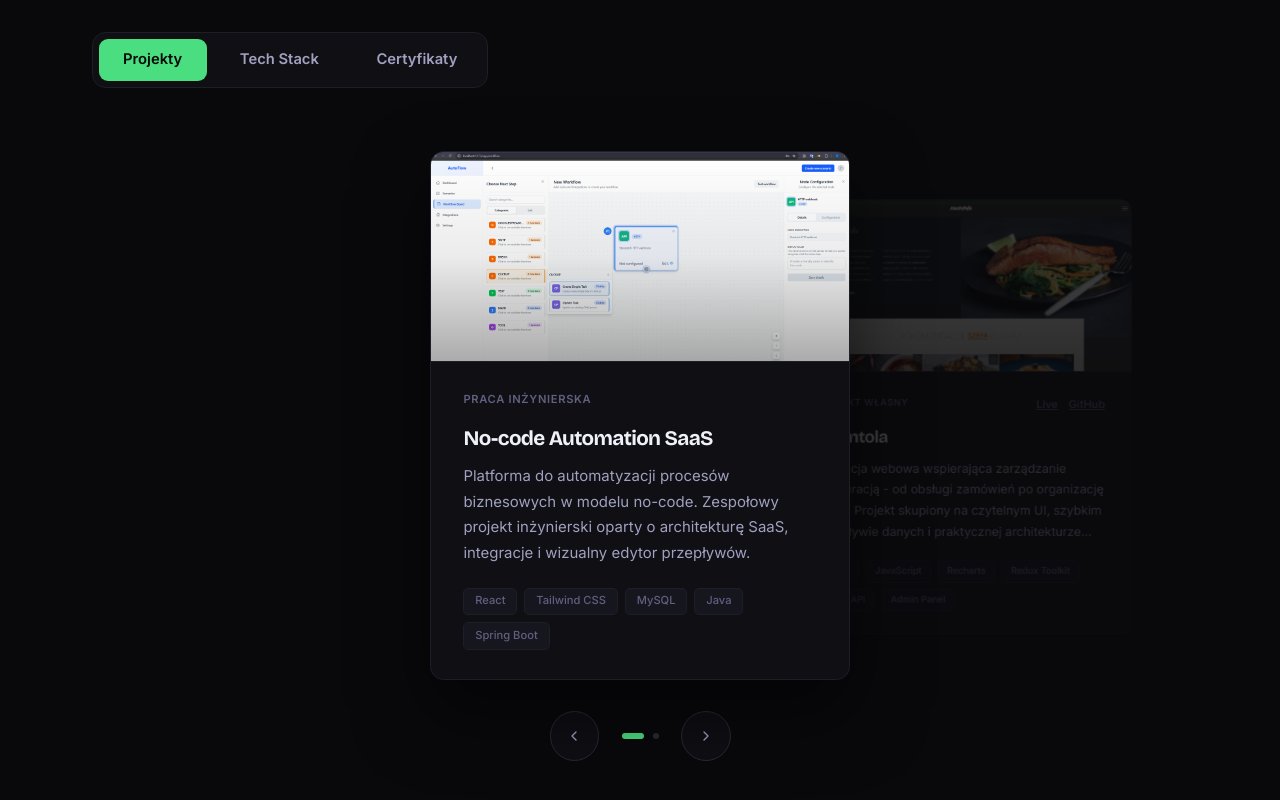
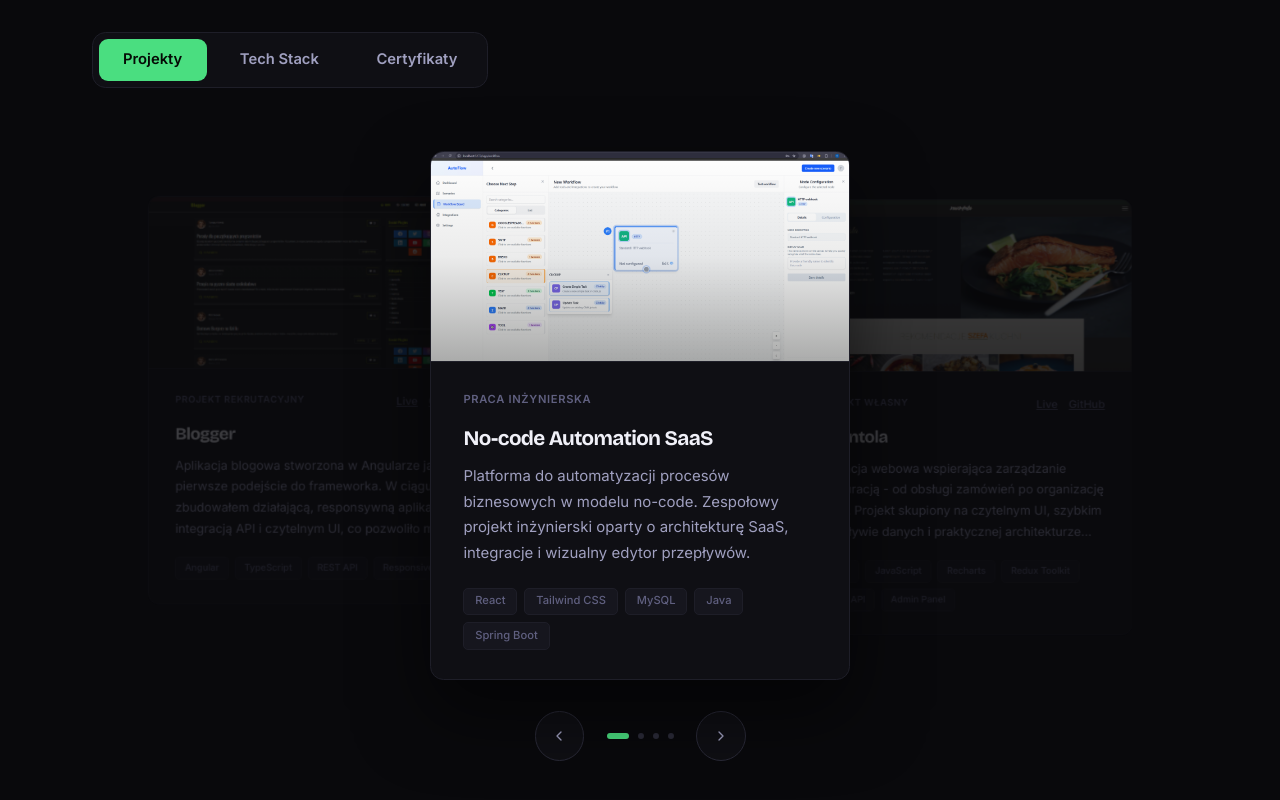
Before and after one commit to Vekaltor/portfolio, a React (Vite) app: page / in a window 1280 px wide. Shown: the part 2086-2886 px from the top of the page. Built offline with nearby package versions, Linux system fonts and the light colour scheme.

Commit message:
IMPLEMENTED additional projects

```diff
--- a/src/constants/content.ts
+++ b/src/constants/content.ts
@@ -5,7 +5,7 @@ import type {Certificate} from "../types/certificate.interface.ts";
 import type {Recommendation} from "../types/recommendation.interface.ts";
 
 const BASE = 'https://cdn.jsdelivr.net/gh/devicons/devicon@latest/icons/'
-const icon = (src: string, name: string, invert = false): TechIcon => ({ src: `${BASE}${src}`, name, invert })
+const icon = (src: string, name: string, invert = false): TechIcon => ({src: `${BASE}${src}`, name, invert})
 
 export const LANG_ICONS: TechIcon[] = [
     icon('typescript/typescript-original.svg', 'TypeScript'),
@@ -54,7 +54,7 @@ export const TIMELINE_ITEMS: TimelineItem[] = [
         company: 'BBCR sp. z o.o.',
         roleKey: 'tl.r1',
         descKey: 'tl.bbcr.desc',
-    tags: ['React', 'Angular', 'PrimeNG','Tailwind CSS', 'FlutterFlow', 'PWA', 'WCAG', 'CI/CD', 'REST API'],
+        tags: ['React', 'Angular', 'PrimeNG', 'Tailwind CSS', 'FlutterFlow', 'PWA', 'WCAG', 'CI/CD', 'REST API'],
     },
     {
         id: 'hackyeah',
@@ -89,11 +89,31 @@ export const PROJECTS: Project[] = [
         badgeKey: 'p2.b',
         titleKey: 'p2.t',
         descKey: 'p2.d',
-    chips: ['React', 'JavaScript', 'Recharts' , 'Redux Toolkit', 'REST API', 'Admin Panel'],
+        chips: ['React', 'JavaScript', 'Recharts', 'Redux Toolkit', 'REST API', 'Admin Panel'],
         github: 'https://github.com/Vekaltor/ravintola',
         live: 'https://ravintola.toadres.pl',
         previewSrc: '/ravintola-preview.png',
     },
+    {
+        bg: 'rgba(59,130,246,.08)',
+        badgeKey: 'p3.b',
+        titleKey: 'p3.t',
+        descKey: 'p3.d',
+        chips: ['React', 'Redux Toolkit', 'REST API', 'News API', 'Responsive UI'],
+        github: 'https://github.com/Vekaltor/news-app',
+        previewSrc: '/news-app-preview.png',
+        live: 'https://vekaltor.github.io/news-app/en',
+    },
+    {
+        bg: 'rgba(244,63,94,.08)',
+        badgeKey: 'p4.b',
+        titleKey: 'p4.t',
+        descKey: 'p4.d',
+        chips: ['Angular', 'TypeScript', 'REST API', 'Responsive UI'],
+        github: 'https://github.com/Vekaltor/blogger',
+        previewSrc: '/blogger-preview.png',
+        live: "https://vekaltor.github.io/blogger/",
+    }
 ]
 
 export const CERTS: Certificate[] = [
--- a/src/data/i18n.ts
+++ b/src/data/i18n.ts
@@ -11,6 +11,8 @@ export type TranslationKey =
     | 'stack.motivational'
     | 'p1.b' | 'p1.t' | 'p1.d'
     | 'p2.b' | 'p2.t' | 'p2.d'
+    | 'p3.b' | 'p3.t' | 'p3.d'
+    | 'p4.b' | 'p4.t' | 'p4.d'
     | 'chy.t' | 'chy.s' | 'chy.l'
     | 'cc1.t' | 'cc1.s' | 'cc2.t' | 'cc2.s' | 'cc3.t' | 'cc3.s' | 'ccl'
     | 'test.eyebrow' | 'test.title'
@@ -69,6 +71,12 @@ const pl: Translations = {
     'p2.b': 'Projekt własny',
     'p2.t': 'Ravintola',
     'p2.d': 'Aplikacja webowa wspierająca zarządzanie restauracją - od obsługi zamówień po organizację pracy. Projekt skupiony na czytelnym UI, szybkim przepływie danych i praktycznej architekturze aplikacji.',
+    'p3.b': 'Projekt własny',
+    'p3.t': 'News App',
+    'p3.d': 'Aplikacja webowa do przeglądania aktualnych wiadomości z różnych źródeł. Integracja z zewnętrznym API, zarządzanie stanem przez Redux Toolkit oraz nacisk na szybki dostęp do treści i przejrzysty interfejs użytkownika.',
+    'p4.b': 'Projekt rekrutacyjny',
+    'p4.t': 'Blogger',
+    'p4.d': 'Aplikacja blogowa stworzona w Angularze jako pierwsze podejście do frameworka. W ciągu 2 dni zbudowałem działającą, responsywną aplikację z integracją API i czytelnym UI, co pozwoliło mi szybko wejść w ekosystem Angulara i rozpocząć pracę komercyjną.',
     'chy.t': 'Finalista HackYeah 2024',
     'chy.s': 'Największy hackathon w Europie · projekt CountryBike. Praca zespołowa, kreatywność i kod w 24h.',
     'chy.l': 'Zobacz projekt',
@@ -156,6 +164,12 @@ const en: Translations = {
     'p2.b': 'Personal project',
     'p2.t': 'Ravintola',
     'p2.d': 'A web application designed to support restaurant management - from handling orders to organizing daily operations. Focused on clean UI, fast data flow and practical application architecture.',
+    'p3.b': 'Personal project',
+    'p3.t': 'News App',
+    'p3.d': 'A web application for browsing real-time news from multiple sources. Integrates external API, uses Redux Toolkit for state management and focuses on fast content access and clean, user-friendly UI.',
+    'p4.b': 'Recruitment project',
+    'p4.t': 'Blogger',
+    'p4.d': 'A blog application built in Angular as my first exposure to the framework. Within 2 days I delivered a fully working, responsive app with API integration and clean UI, which helped me quickly onboard into Angular in a commercial environment.',
     'chy.t': 'HackYeah 2024 Finalist',
     'chy.s': "Europe's largest hackathon · CountryBike project. Teamwork, creativity and code in 24h.",
     'chy.l': 'View project',
```
Also changed, not shown: public/blogger-preview.png (added), public/news-app-preview.png (added). Lines whose indentation alone changed are shown as unchanged.
